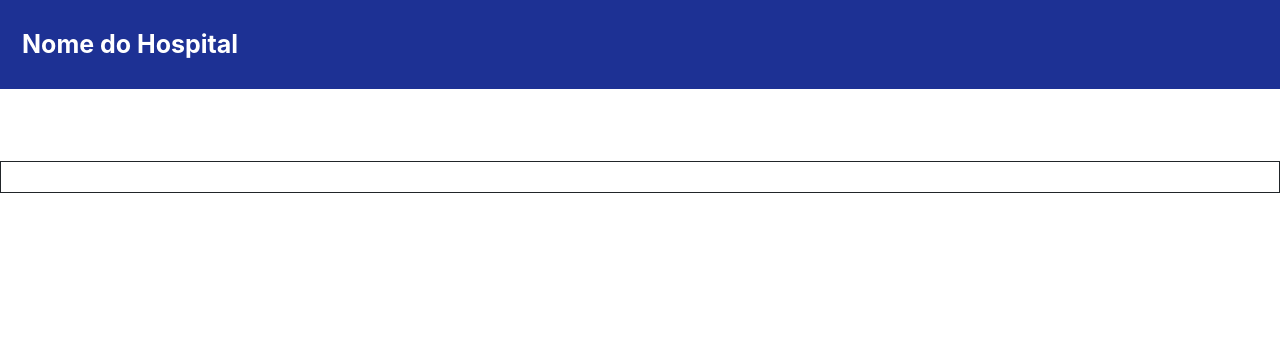
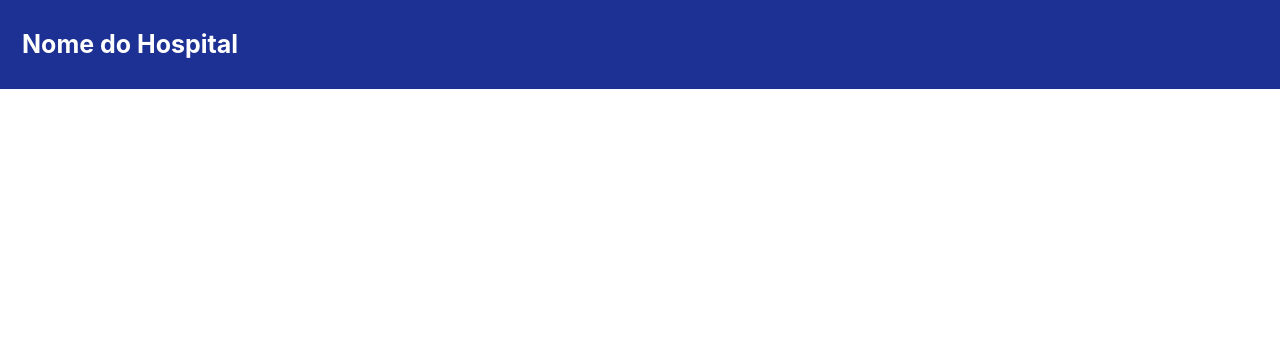
Before and after one commit to pi2-fga/201901-TriagemHospitalar-HospitalTriage, a Django app: template triage/templates/base.html in a window 1280 px wide. Shown: the top 349 px of the page. Run offline with Django 3.2, Linux system fonts and the light colour scheme; the template is opened without the code that fills it, so the values that code supplies are empty; some libraries are stand-ins or nearby versions.

Commit message:
removing debug style

```diff
--- a/triage/templates/base.html
+++ b/triage/templates/base.html
@@ -31,8 +31,5 @@
     <br>
     <br>
     <br>
-    <div style="font-weight: bold; border: 1px solid;
-    background-color: white; padding: 15px; text-align: left;">
-    </div>
   </div>
 </html>
```
